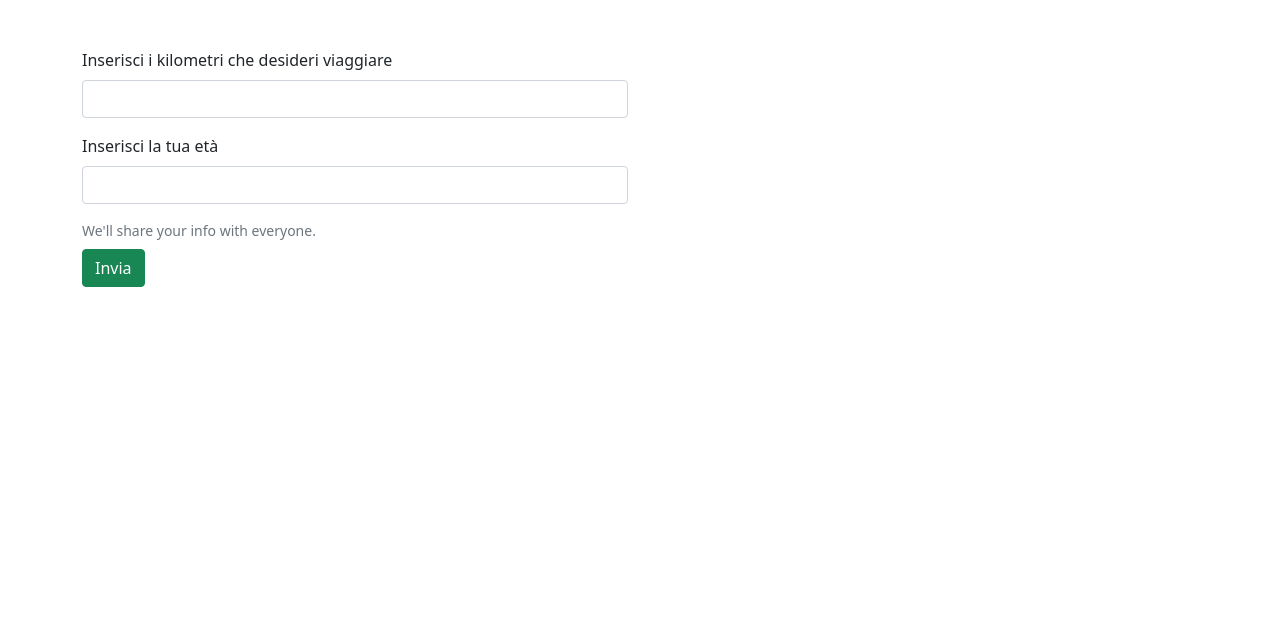
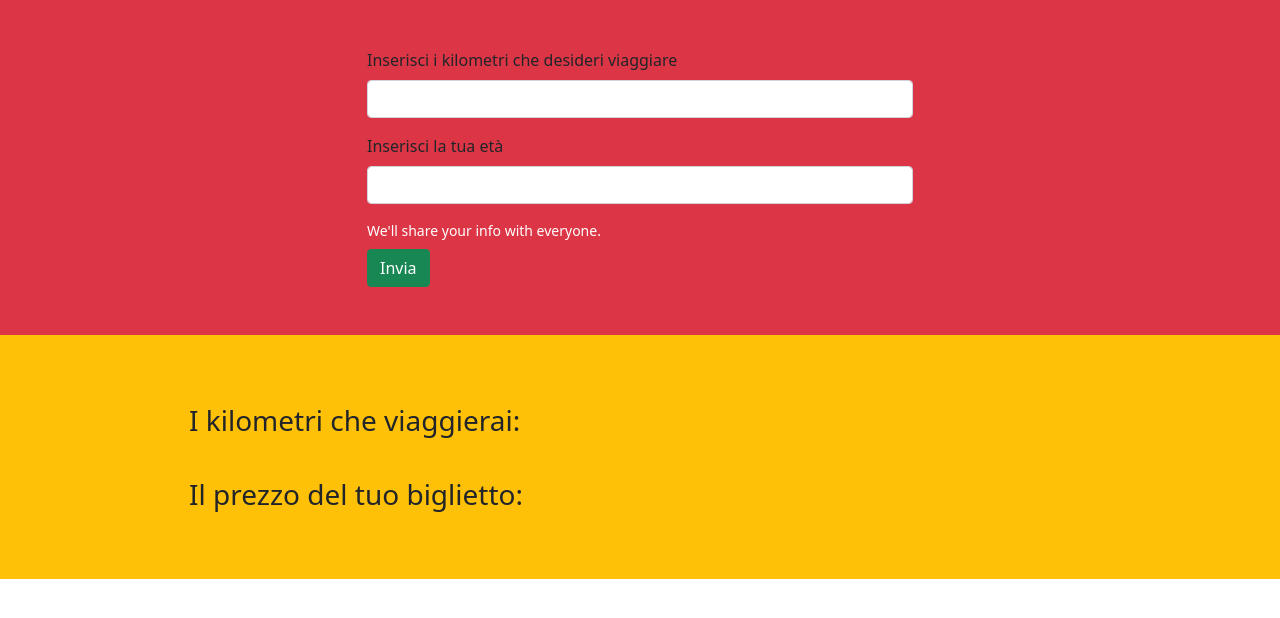
Before and after one commit to LucaSpennato/js-biglietto-treno-form, a plain HTML site: page index.html in a window 1280 px wide. Drawn offline with nearby package versions, Linux system fonts and the light colour scheme.

Commit message:
js on page result show; html style add;

```diff
--- a/index.html
+++ b/index.html
@@ -11,8 +11,10 @@
 <body>
     <main>
 
+        <section>
+            <div class="containter-fluid input_field_wrapper bg-danger">
                 <div class="container py-5">
-            <div class="row">
+                    <div class="row justify-content-center">
                         <div class="col-6">
 
                             <div class="mb-3">
@@ -23,12 +25,30 @@
                                 <label for="age_input" class="form-label">Inserisci la tua età</label>
                                 <input type="text" class="form-control" id="age_input">
                             </div>
-                    <div class="form-text mb-2">We'll share your info with everyone.</div>
+                            <div class="text-white form-text mb-2">We'll share your info with everyone.</div>
                             <button id="submit_button" class="btn btn-success">Invia</button>
-
                         </div>
                     </div>
                 </div>
+            </div>
+        </section>
+
+        <section>
+            <div class="container-fluid info_display_wrapper bg-warning py-5">
+                <div class="container">
+                    <div class="row justify-content-center">
+                        <div class="row col-10">
+                            <div class="col-12 user_taught_km py-3 fs-3">
+                                I kilometri che viaggierai:
+                            </div>
+                            <div class="col-12 user_taught_price py-3 fs-3">
+                                Il prezzo del tuo biglietto:
+                            </div>
+                        </div>
+                    </div>
+                </div>
+            </div>
+        </section>
 
     </main>
 
--- a/js/script.js
+++ b/js/script.js
@@ -36,17 +36,25 @@ submitBtn.addEventListener('click', function(){
     let ticketPrice = travelDistanceKm * pricePerKm;
     console.log (ticketPrice);
 
+    // facciam vedere in pagina i km da percorrere (chiedere domani, perchè non si vedono i decimali?)
+    document.querySelector('main .info_display_wrapper .user_taught_km').append(` ${travelDistanceKm} Km!`)
+
     if (userAge < 18){
         ticketPrice = (ticketPrice - (ticketPrice * discountMinor) / 100);
         ticketPrice = ticketPrice.toFixed(2)
         console.log ('Prezzo del biglietto con sconto under 18: ' + ticketPrice);
+
+        // facciam vedere in html il risultato in base alla condizione soddisfatta
+        document.querySelector('main .info_display_wrapper .user_taught_price').append(` ${ticketPrice} €`);
     } else if (userAge >= 65) {
         ticketPrice = (ticketPrice - (ticketPrice * discountElder) / 100);
         ticketPrice = ticketPrice.toFixed(2);
         console.log('Prezzo del bbiglietto con sconto over 65: ' + ticketPrice);
+        document.querySelector('main .info_display_wrapper .user_taught_price').append(` ${ticketPrice} €`);
     } else {
         ticketPrice = ticketPrice.toFixed(2)
         console.log('Prezzo del biglietto: ' + ticketPrice);
+        document.querySelector('main .info_display_wrapper .user_taught_price').append(` ${ticketPrice} €`);
     }
 
 })
```
Lines whose indentation alone changed are shown as unchanged.
